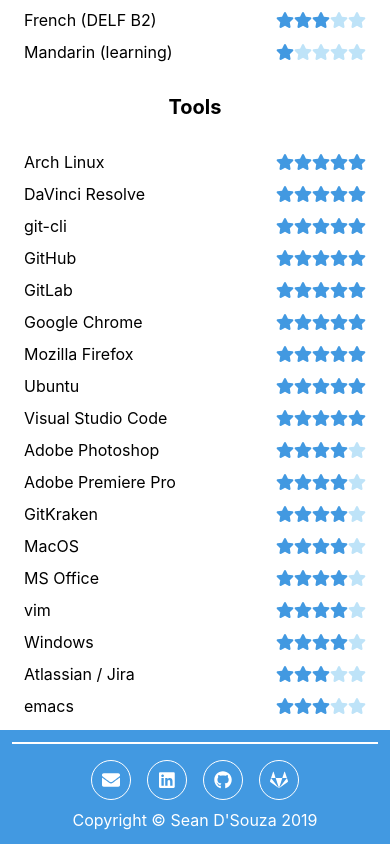
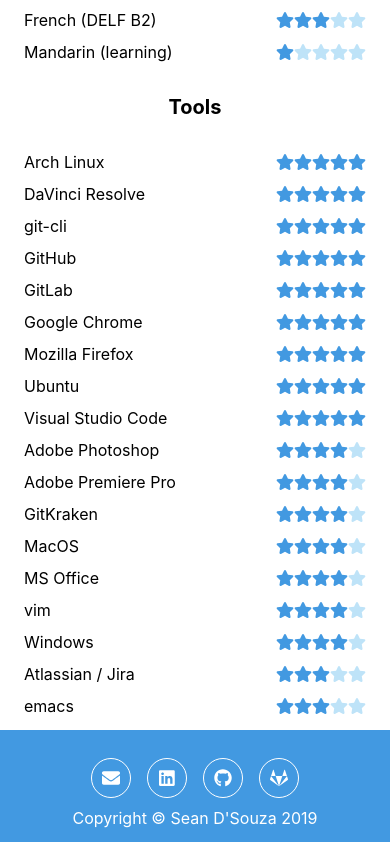
Before and after one commit to seendsouza/seendsouza.github.io, a React (Create React App) app: page / in a window 390 px wide. Shown: the part 3195-4039 px from the top of the page. Built offline with nearby package versions, Linux system fonts and the light colour scheme.

Commit message:
fix: remove line on footer in mobile  viewports

```diff
--- a/src/components/Footer/badgelist.js
+++ b/src/components/Footer/badgelist.js
@@ -24,7 +24,7 @@
   render() {
     return (
       <div>
-        <div class="flex flex-row justify-center lg:border-none border-t-2 border-white">
+        <div class="flex flex-row justify-center">
           <Badge href="mailto:sdsou037@uottawa.ca" icon={faEnvelope} />
           <Badge
             href="https://www.linkedin.com/in/sean-d-98131b125"
```
